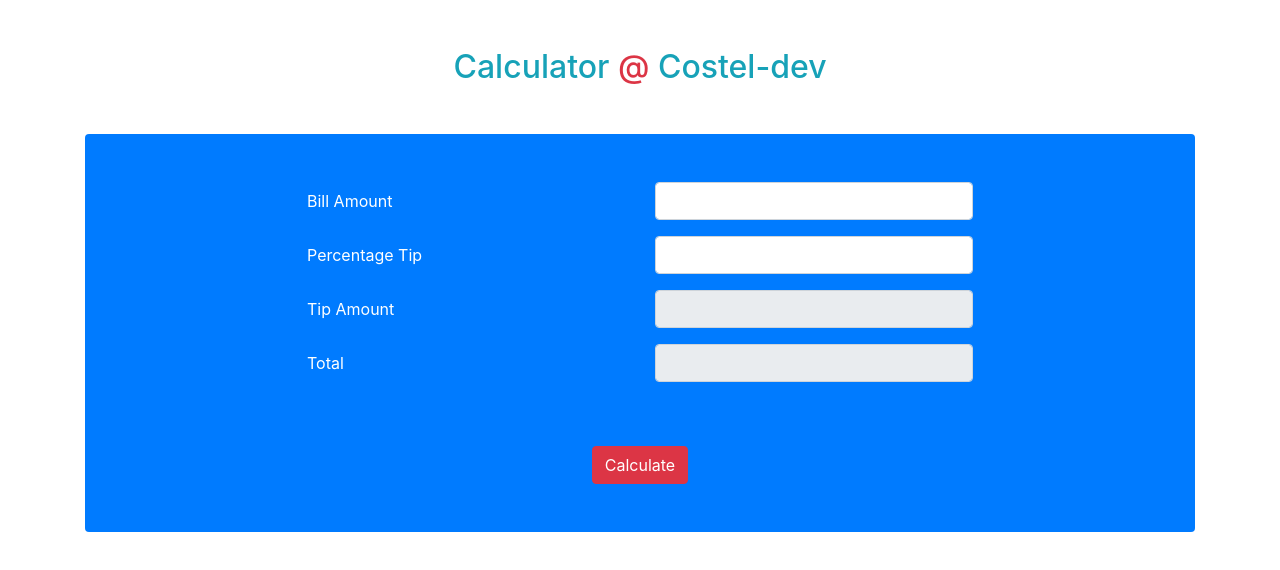
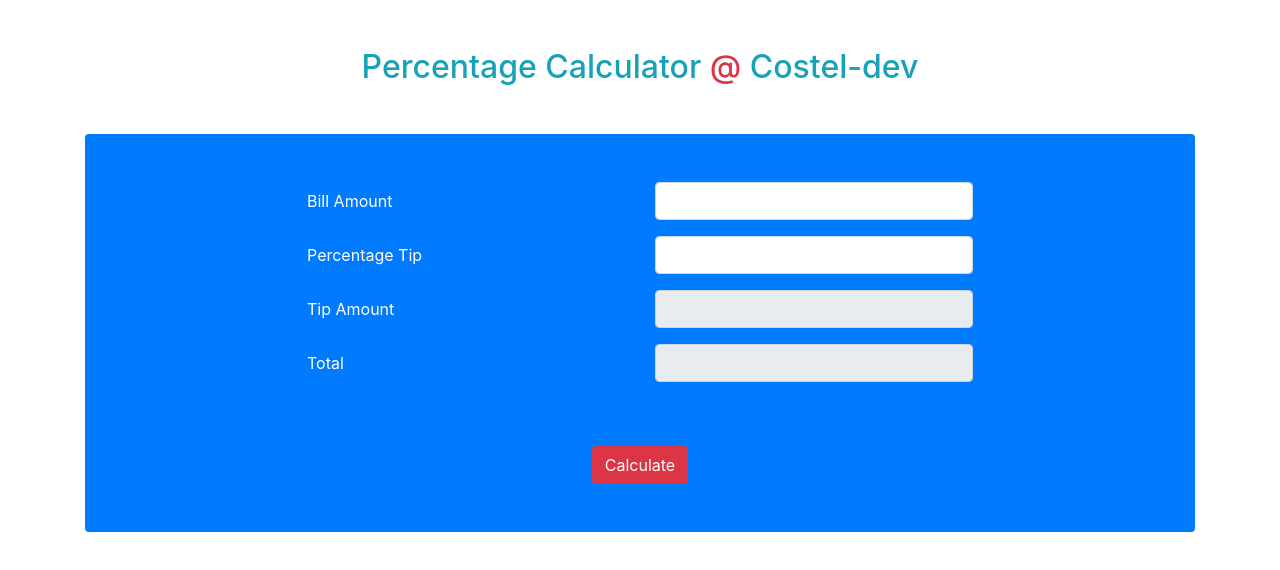
Before and after one commit to costel-dev/percentageCalc, a plain HTML site: page index.html in a window 1280 px wide. Drawn offline with nearby package versions, Linux system fonts and the light colour scheme.

Commit message:
updating the title

```diff
--- a/index.html
+++ b/index.html
@@ -4,7 +4,7 @@
 <head>
     <meta charset="UTF-8">
     <meta name="viewport" content="width=device-width, initial-scale=1.0">
-    <title>Calculator @ Costel-dev</title>
+    <title>Percentage Calculator @ Costel-dev</title>
     <!-- BS CDN CSS -->
     <link rel="stylesheet" href="https://stackpath.bootstrapcdn.com/bootstrap/4.4.1/css/bootstrap.min.css"
         integrity="sha384-Vkoo8x4CGsO3+Hhxv8T/Q5PaXtkKtu6ug5TOeNV6gBiFeWPGFN9MuhOf23Q9Ifjh" crossorigin="anonymous">
@@ -23,7 +23,7 @@
 <body>
 
     <div class="container">
-        <h2 class="text-center m-5 text-info">Calculator <span class="text-danger">@</span> Costel-dev</h2>
+        <h2 class="text-center m-5 text-info">Percentage Calculator <span class="text-danger">@</span> Costel-dev</h2>
         <div class="container bg-primary p-5 rounded">
             <div class="form-group row justify-content-center">
                 <label for="inputEmail3" class="col-sm-4 col-form-label text-white">Bill Amount</label>
--- a/js/script.js
+++ b/js/script.js
@@ -3,8 +3,9 @@ let percentage = document.getElementById("percentage");
 
 function calculate() {
   let tipAmount = parseFloat(billAmount.value * (percentage.value / 100));
+  // console.log(tipAmount);
   let total = parseFloat(billAmount.value) + tipAmount;
-  console.log(total);
+  // console.log(total);
   document.getElementById("tip-amount").value = "€ " + tipAmount;
   document.getElementById("total").value = "€ " + total;
 }
```
